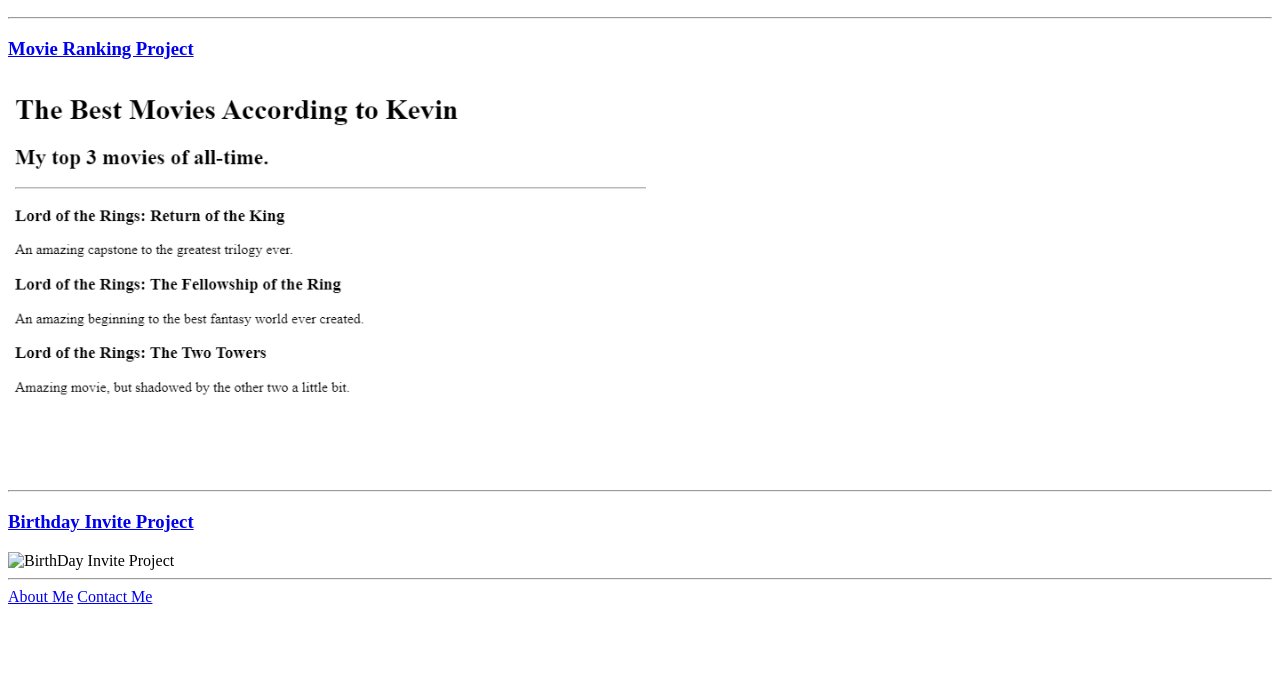
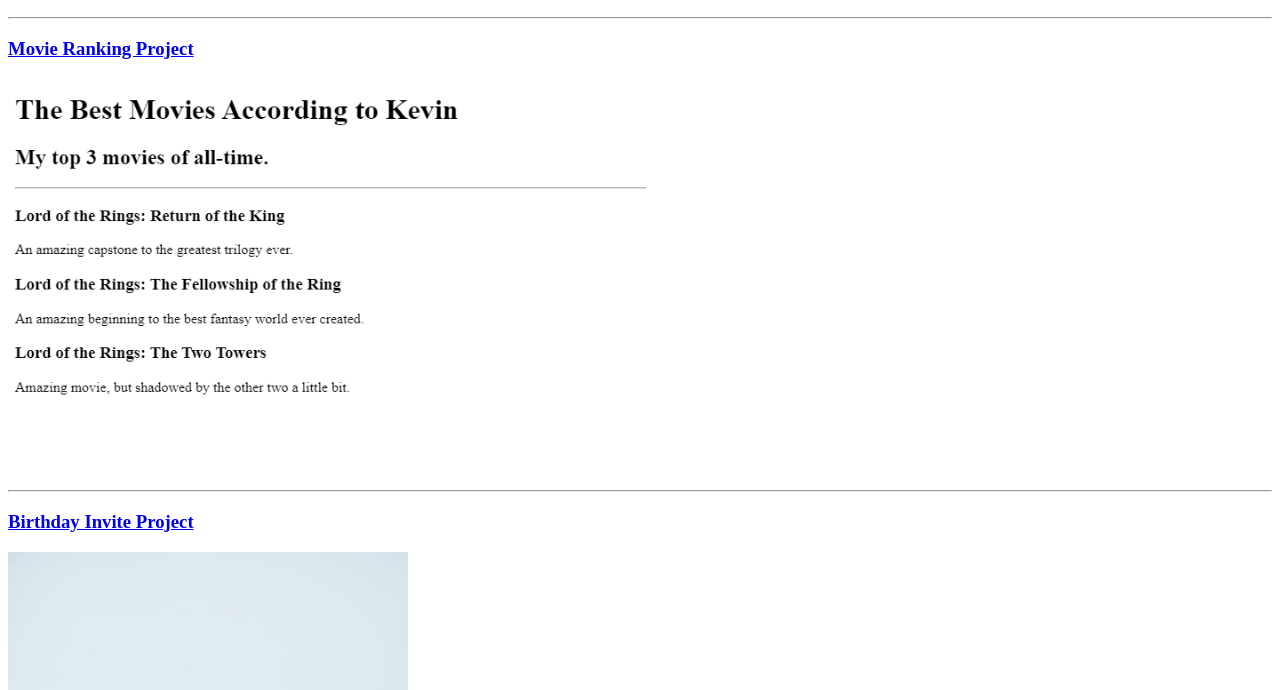
Before and after one commit to therealkevinb/html-portfolio, a plain HTML site: page index.html in a window 1280 px wide. Shown: the part 110-800 px from the top of the page. Drawn offline with Linux system fonts and the light colour scheme.

Commit message:
Update index.html
Fix incorrect path to birthday picture.

```diff
--- a/index.html
+++ b/index.html
@@ -16,7 +16,7 @@
     <hr>
 
     <h3><a href="public/birthday-project.html">Birthday Invite Project</a></h3>
-    <img src="assets/images/my-birthday-invite.png" height="600" alt="BirthDay Invite Project">
+    <img src="assets/images/Birthday.jpg" height="600" alt="BirthDay Invite Project">
     <hr>
 
     <a href="public/about.html">About Me</a>
```
